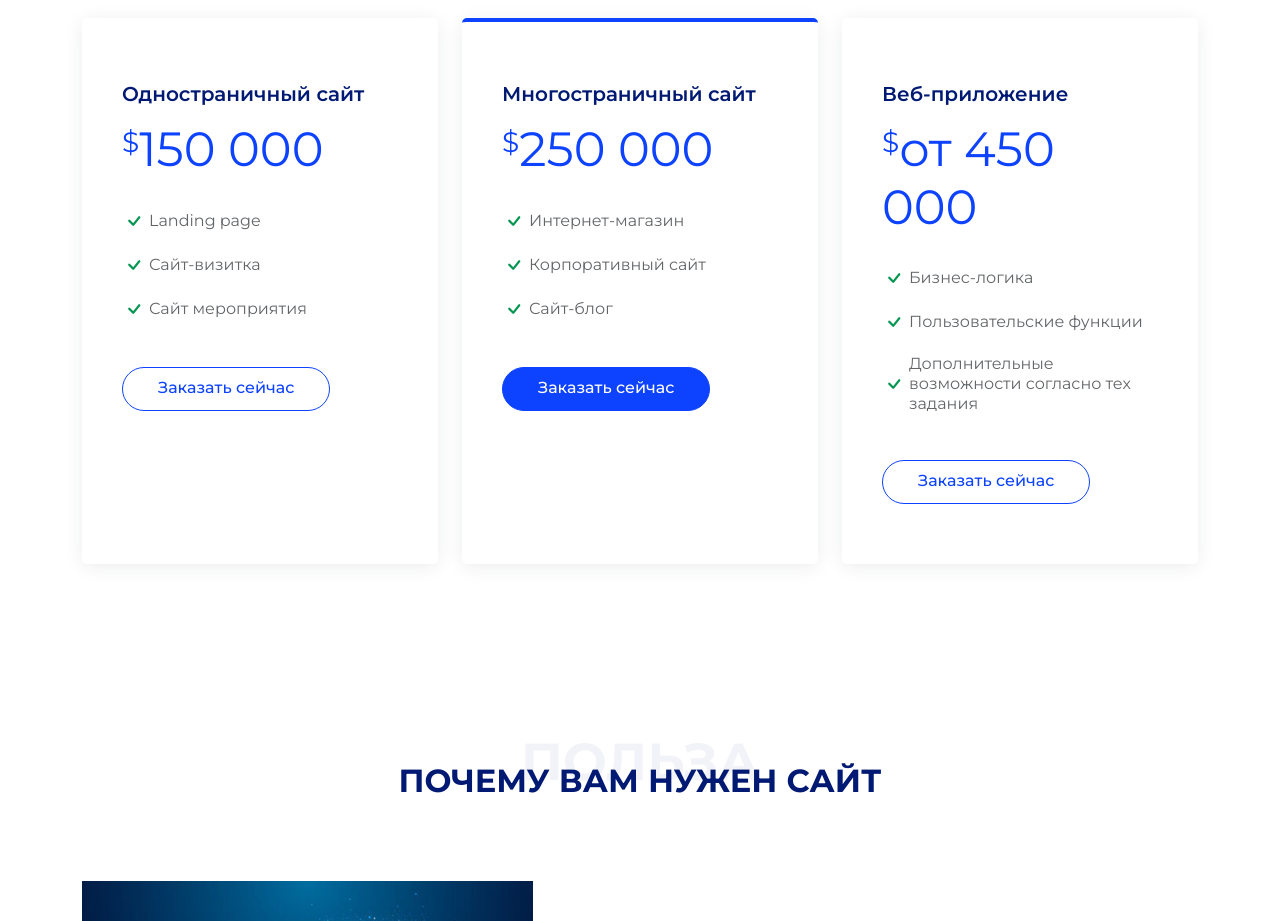
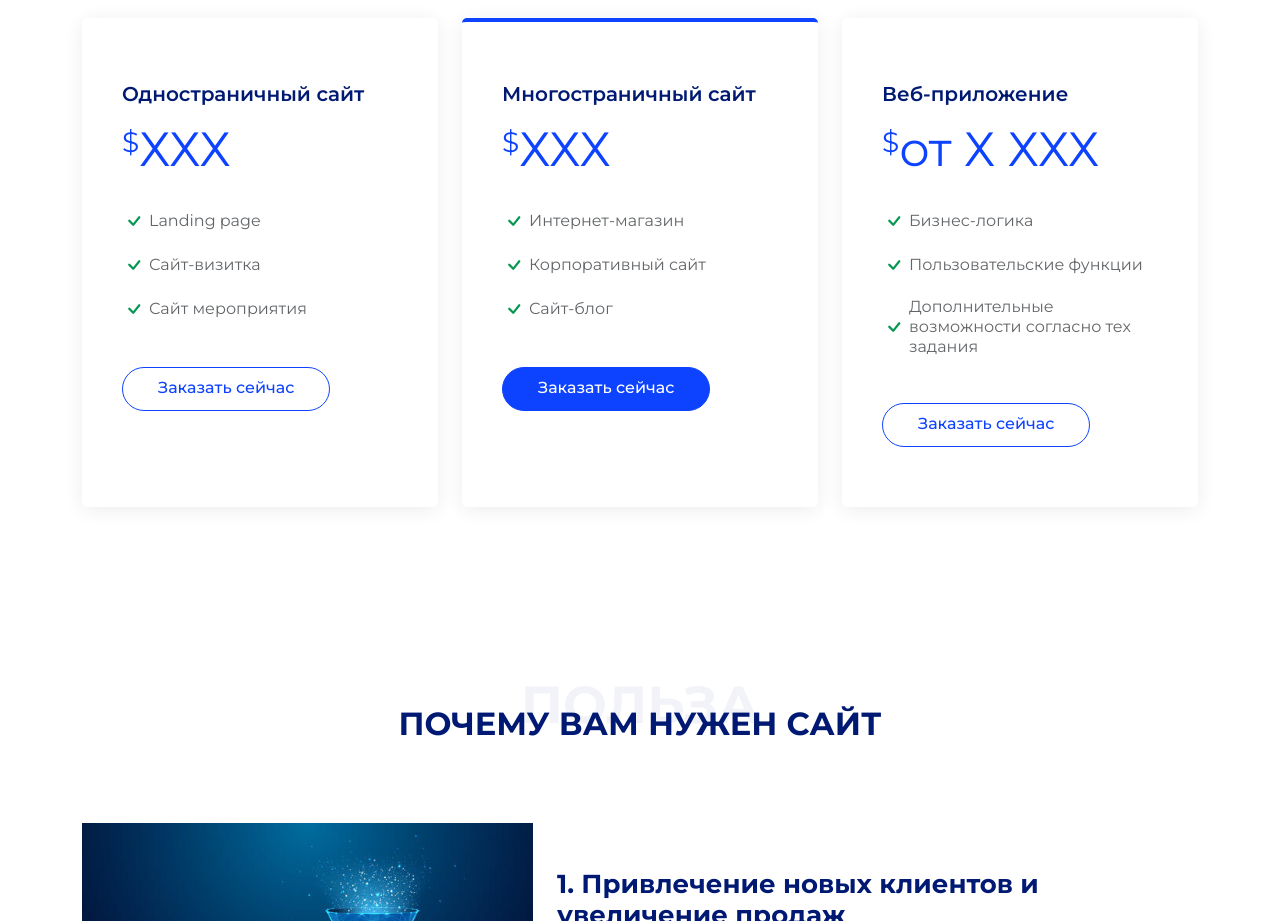
Before and after one commit to temirlanmukatayev/truemasters, a plain HTML site: page index.html in a window 1280 px wide. Shown: the part 5540-6461 px from the top of the page. Drawn offline with Linux system fonts and the light colour scheme.

Commit message:
Price tags updated index.html

```diff
--- a/index.html
+++ b/index.html
@@ -511,7 +511,7 @@
           <div class="col-lg-4" data-aos="zoom-in" data-aos-delay="100">
             <div class="pricing-item">
               <h3>Одностраничный сайт</h3>
-              <h4><sup>$</sup>150 000<!-- <span> / month</span> --></h4>
+              <h4><sup>$</sup>ХХХ<!-- <span> / month</span> --></h4>
               <ul>
                 <li><i class="bi bi-check"></i> <span>Landing page</span></li>
                 <li><i class="bi bi-check"></i> <span>Сайт-визитка</span></li>
@@ -524,7 +524,7 @@
           <div class="col-lg-4" data-aos="zoom-in" data-aos-delay="200">
             <div class="pricing-item featured">
               <h3>Многостраничный сайт</h3>
-              <h4><sup>$</sup>250 000</h4>
+              <h4><sup>$</sup>ХХХ</h4>
               <ul>
                 <li><i class="bi bi-check"></i> <span>Интернет-магазин</span></li>
                 <li><i class="bi bi-check"></i> <span>Корпоративный сайт</span></li>
@@ -537,7 +537,7 @@
           <div class="col-lg-4" data-aos="zoom-in" data-aos-delay="300">
             <div class="pricing-item">
               <h3>Веб-приложение</h3>
-              <h4><sup>$</sup>от 450 000</h4>
+              <h4><sup>$</sup>от Х ХХХ</h4>
               <ul>
                 <li><i class="bi bi-check"></i> <span>Бизнес-логика</span></li>
                 <li><i class="bi bi-check"></i> <span>Пользовательские функции</span></li>
```
